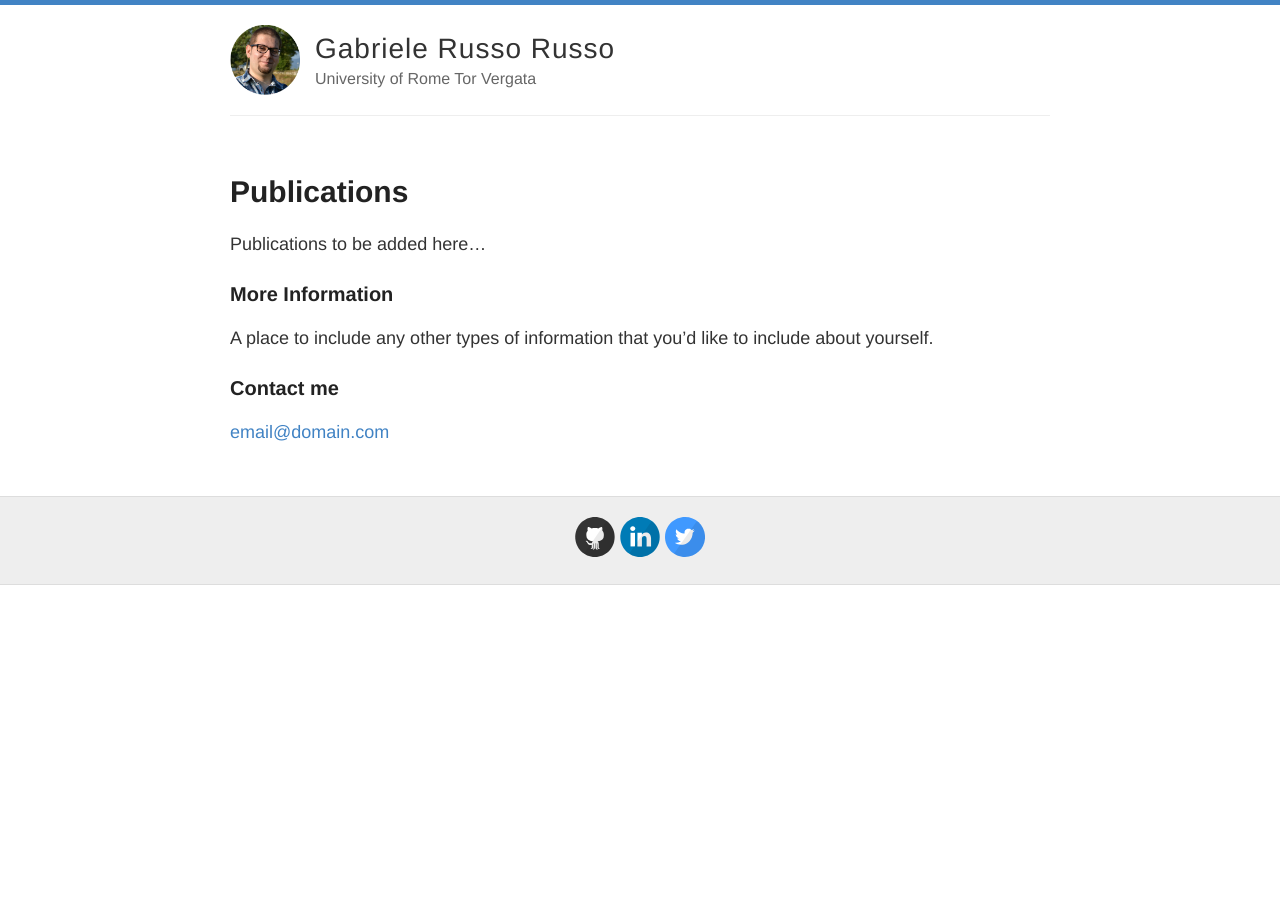
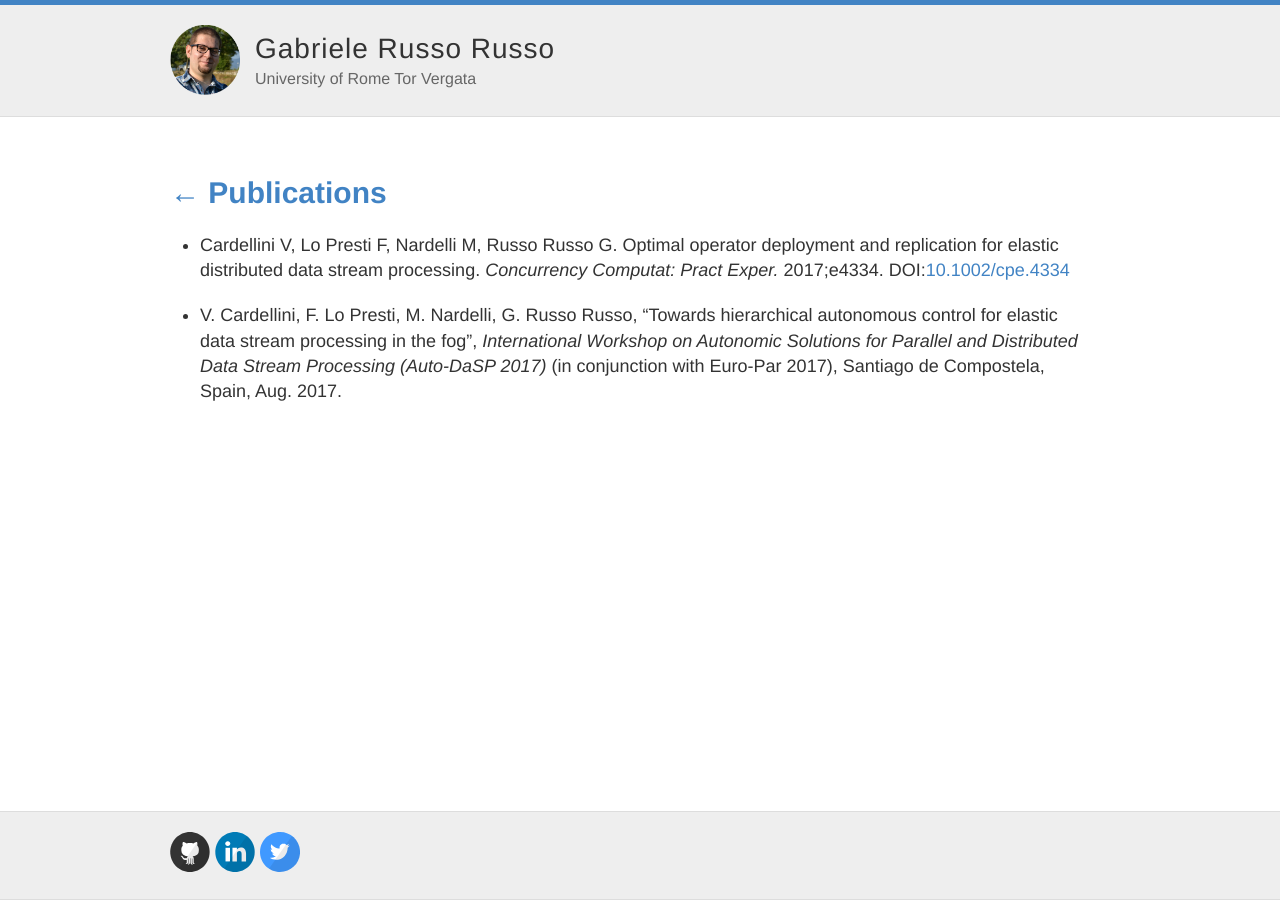
Before and after one commit to grussorusso/grussorusso.github.io, a Jekyll site: the page built from publications.md, in a window 1280 px wide. Built offline with Jekyll 4.4.1, drawn with Linux system fonts in a browser that asks for light colours.

Commit message:
Improves layout

```diff
--- a/_layouts/default.html
+++ b/_layouts/default.html
@@ -16,6 +16,8 @@
   </head>
 
   <body>
+    <div id="wrapper">
+
     <div class="wrapper-masthead">
       <div class="container">
         <header class="masthead clearfix">
@@ -48,6 +50,8 @@
       </div>
     </div>
 
+    </div>
+
     {% include analytics.html %}
   </body>
 </html>
--- a/_layouts/page.html
+++ b/_layouts/page.html
@@ -4,7 +4,9 @@
 
 <article class="page">
 
-  <h1>{{ page.title }}</h1>
+	<h1>
+	<a href="{{ site.baseurl }}/index.html">&#8592;</a> {{ page.title }}
+	</h1>
 
   <div class="entry">
     {{ content }}
--- a/publications.md
+++ b/publications.md
@@ -4,12 +4,5 @@
 permalink: /publications/
 ---
 
-Publications to be added here...
-
-### More Information
-
-A place to include any other types of information that you'd like to include about yourself.
-
-### Contact me
-
-[email@domain.com](mailto:email@domain.com)
+- Cardellini V, Lo Presti F, Nardelli M, Russo Russo G. Optimal operator deployment and replication for elastic distributed data stream processing. *Concurrency Computat: Pract Exper.* 2017;e4334. DOI:[10.1002/cpe.4334](https://doi.org/10.1002/cpe.4334)
+- V. Cardellini, F. Lo Presti, M. Nardelli, G. Russo Russo, "Towards hierarchical autonomous control for elastic data stream processing in the fog", *International Workshop on Autonomic Solutions for Parallel and Distributed Data Stream Processing (Auto-DaSP 2017)* (in conjunction with Euro-Par 2017), Santiago de Compostela, Spain, Aug. 2017.
--- a/style.scss
+++ b/style.scss
@@ -15,17 +15,25 @@
 
 html {
   font-size: 100%;
+  height: 100%;
+}
+
+#wrapper {
+	height: 100%;
+	position: relative;
 }
 
 body {
 	background: $white;
   font: 18px/1.4 $helvetica;
   color: $darkGray;
+
+  height: 100%;
 }
 
 .container {
   margin: 0 auto;
-  max-width: 840px;
+  max-width: 960px;
   padding: 0 10px;
   width: 100%;
 }
@@ -46,6 +54,7 @@
 
 h1 {
   font-size: 30px;
+  color: $blue;
   a {
     color: inherit;
   }
@@ -85,6 +94,8 @@
 ul {
   list-style-type: disc;
 }
+
+ul li{ margin:0 20px 20px 0; vertical-align:top}
 
 ol {
   list-style-type: decimal;
@@ -154,6 +165,8 @@
   border-top: solid 5px;
   border-top-color: $blue;
   margin-bottom: 50px;
+  background-color: $lightGray;
+  border-bottom: 1px solid #ddd;
 }
 
 .masthead {
@@ -278,11 +291,16 @@
   border-top: 1px solid #ddd;
   border-bottom: 1px solid #ddd;
   background-color: $lightGray;
+
+  /* for having it always at the bottom */
+  min-width: 100%;
+  position: absolute;
+  bottom: 0;
 }
 
 footer {
   padding: 20px 0;
-  text-align: center;
+  text-align: left;
 }
 
 // Settled on moving the import of syntax highlighting to the bottom of the CSS
```
Also changed, not shown: _includes/home.md (+9 -1 lines).
